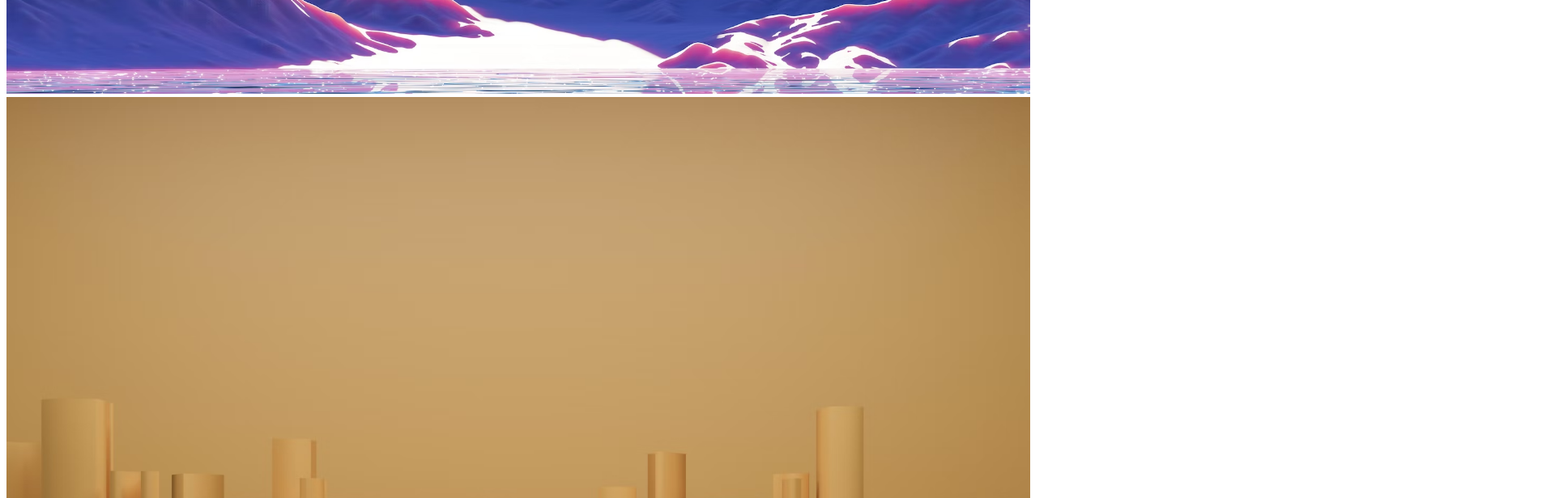
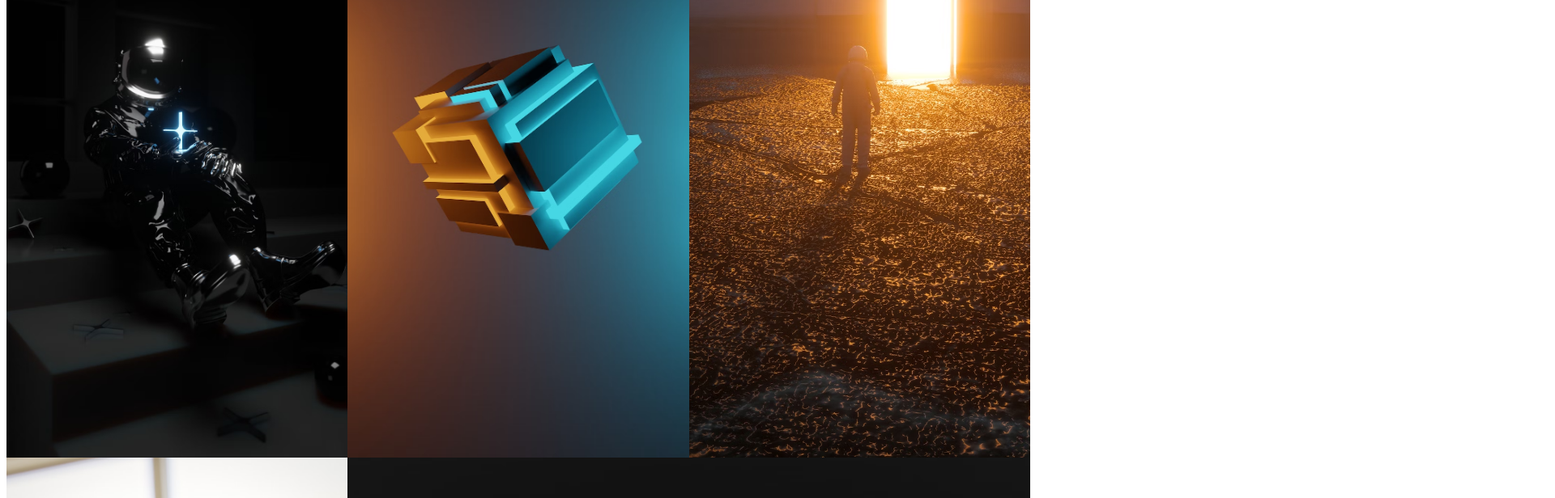
Before and after one commit to stkoev/cs-html-css-grid-project, a plain HTML site: page index.html in a window 1280 px wide. Shown: the part 840-1456 px from the top of the page at 81% size, 1920 px wide, since content can reach past the window. Drawn offline with Linux system fonts and the light colour scheme.

Commit message:
position items in the grid

```diff
--- a/index.css
+++ b/index.css
@@ -4,6 +4,41 @@
 
 .project-grid {
   display: grid;
+  grid-template-areas:
+    "eth eth alphabet"
+    "eth eth traveler"
+    "astro cube traveler"
+    "cup insta insta"
+    "cup insta insta"
+    "foam foam dimensional"
+    "foam foam dimensional";
+}
+#eth {
+  grid-area: eth;
+}
+#alphabet {
+  grid-area: alphabet;
+}
+#traveler {
+  grid-area: traveler;
+}
+#astro {
+  grid-area: astro;
+}
+#cube {
+  grid-area: cube;
+}
+#cup {
+  grid-area: cup;
+}
+#insta {
+  grid-area: insta;
+}
+#foam {
+  grid-area: foam;
+}
+#dimensional {
+  grid-area: dimensional;
 }
 
 .project {
@@ -11,6 +46,7 @@
 }
 .project img {
   width: 100%;
+  height: 100%;
   object-fit: cover;
 }
 .project .overlay {
@@ -18,7 +54,7 @@
   height: 100%;
   background-color: rbga(255, 255, 255, 0.1);
   font-weight: bold;
-  font-size: 2rem;
+  font-size: 30rem;
   letter-spacing: 2px;
   text-transform: uppercase;
   position: absolute;
--- a/index.html
+++ b/index.html
@@ -21,7 +21,7 @@
         <img src="images/eth.avif" alt="eth" />
         <p class="overlay">View Project</p>
       </div>
-      <div class="project" id="eth">
+      <div class="project" id="alphabet">
         <img src="images/alphabet.avif" alt="eth" />
         <p class="overlay">View Project</p>
       </div>
```
